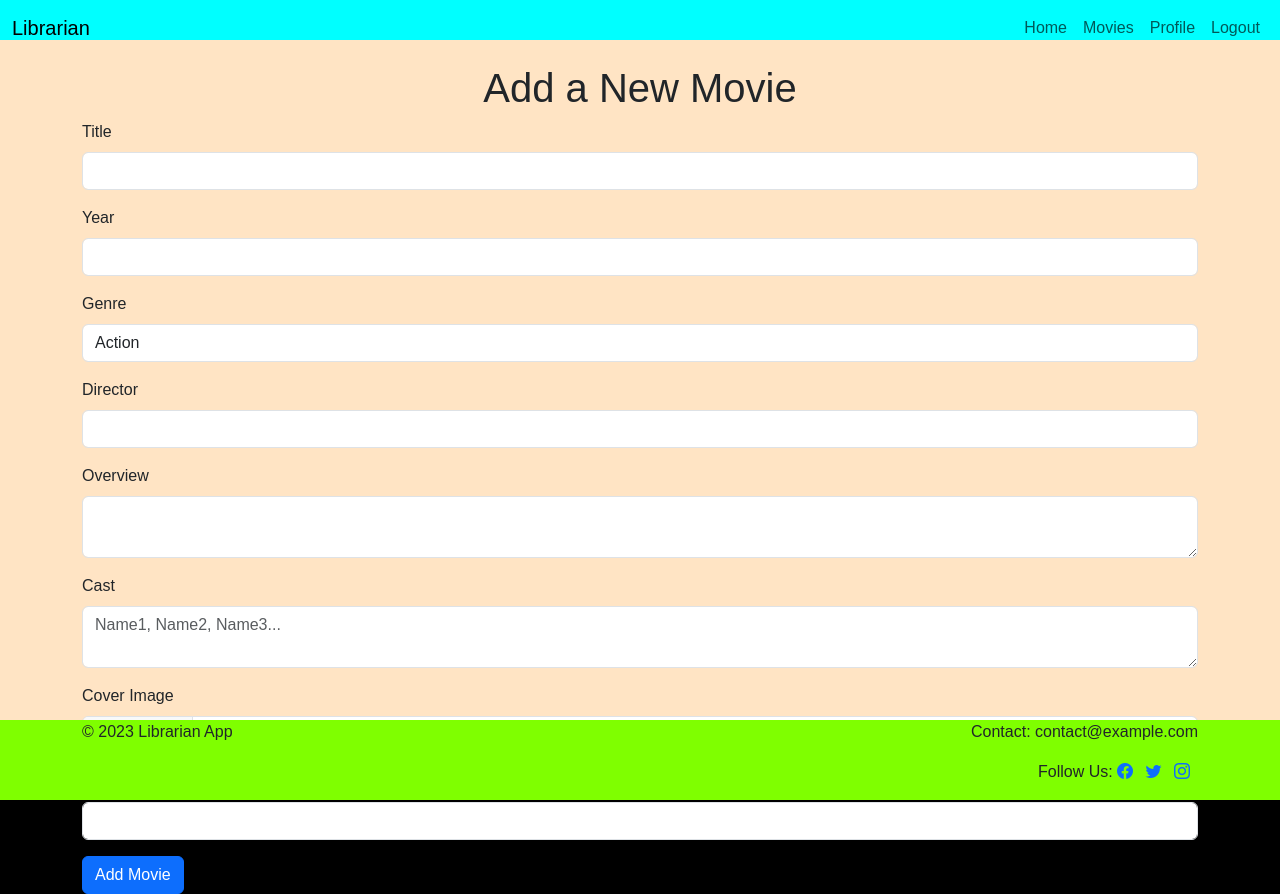
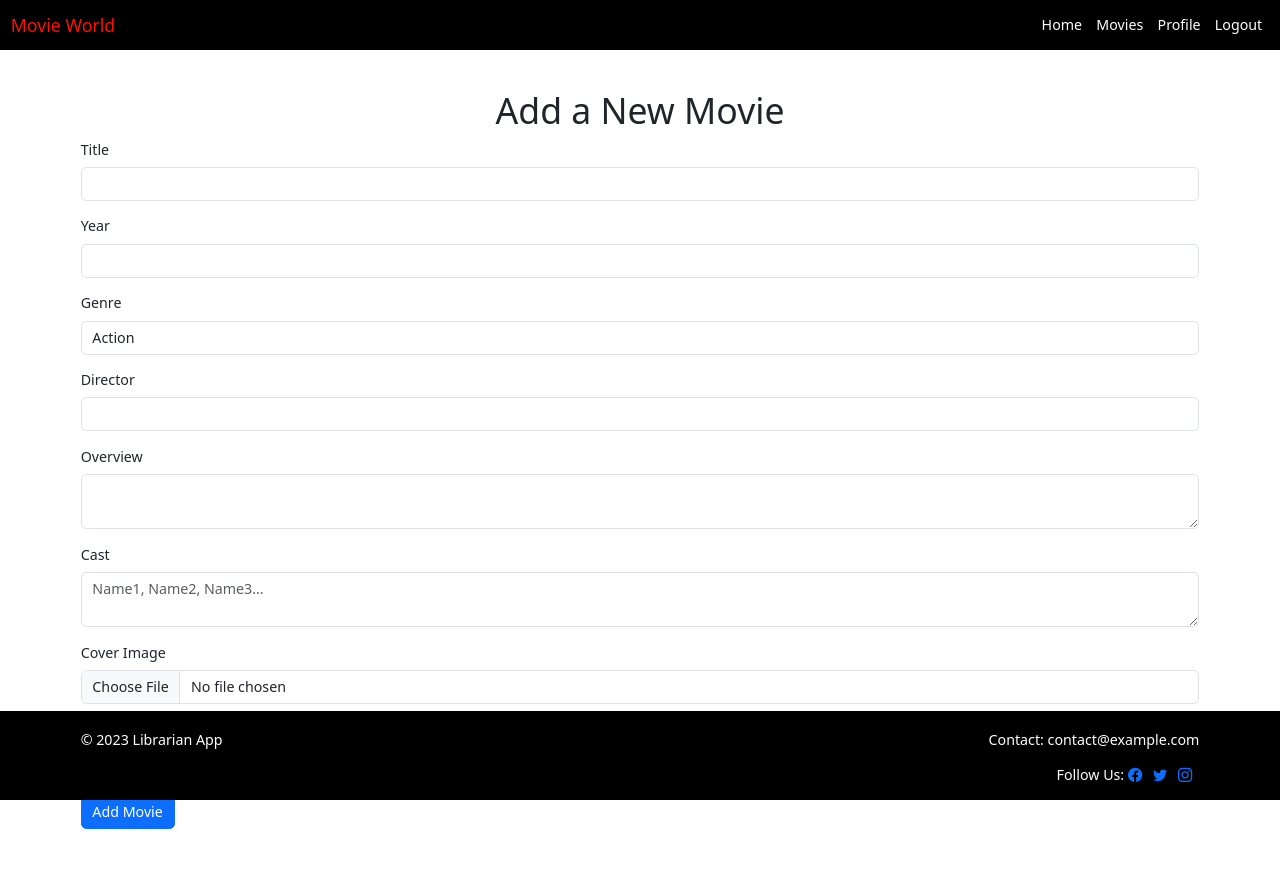
Before and after one commit to Pedrolivares1980/Movies, a Flask app: page /add_movie in a window 1280 px wide. After the commit the page ends 829 px from the top, so only its background shows below. Run offline with Flask 3, Linux system fonts and the light colour scheme; a user stored in the database is signed in; some libraries are stand-ins or nearby versions.

Commit message:
adding styles

```diff
--- a/static/css/styles.css
+++ b/static/css/styles.css
@@ -1,109 +1,91 @@
-*{
+/* Import Google fonts */
+@import url("https://fonts.googleapis.com/css2?family=Montserrat:wght@500;600&family=Poppins:wght@400;500&display=swap");
+
+/* Reset styles */
+* {
   margin: 0;
   padding: 0;
   box-sizing: border-box;
-  font-family: sans-serif;
 }
 
-html{
-  background-color: black;
+/* Custom CSS variables */
+:root {
+  --primary-color: #FF1000;
+  --secondary-color: #FF1301;
+  --bg-color: #000000;
+  --bg-second-color: #090909;
+  --text-color: #FEFEFF;
 }
 
-body{
-  width: 100%;
-  min-height: 100%;
+/* General styles for the body */
+html,
+body {
+  scroll-behavior: smooth;
+  font-family: "Montserrat", "Poppins", sans-serif;
+  font-size: 0.89rem;
+  line-height: 1.6;
+  background-color: var(--bg-color);
+  color: var(--text-color);
   display: flex;
   flex-direction: column;
+  min-height: 100vh;
 }
 
-header{
-  width: 100%;
-  height: 5vh;
-  background-color: aqua;
+/* Scroll bar */
+
+::-webkit-scrollbar {
+  width: 0.8rem;
+  border-radius: 0.5rem;
+  background-color: var(--primary-color);
+}
+
+::-webkit-scrollbar-thumb {
+  border-radius: 0.5rem;
+  background-color: var(--bg-second-color);
+}
+
+::-webkit-scrollbar-thumb:hover {
+  background-color: var(--bg-color);
+}
+
+/* Styles for images */
+img {
+  max-width: 100%;
+  height: auto;
+  display: block;
+}
+
+.custom-navbar{
+  background-color: var(--bg-color);
+}
+
+.custom-navbar .navbar-links{
+  color: var(--text-color);
+}
+
+.custom-navbar .logo {
+  color: var(--primary-color);
+}
+
+.custom-navbar .navbar-links:hover{
+  color: var(--primary-color);
+}
+
+.custom-navbar .logo:hover {
+  color: var(--text-color);
 }
 
 main{
-  width: 100%;
-  height: 85vh;
-  background-color: bisque;
+  flex-grow: 1;
+  padding: 1.25rem;
 }
 
 footer{
-  width: 100%;
-  height: 10vh;
-  background-color: chartreuse;
+  position: fixed;
+  bottom: 0px;
+  left: 0px;
+  right: 0px;
+  background-color: var(--bg-color);
+  color: var(--text-color);
+  padding-top: 1.25rem;
 }
-
-
-
-/* BOOKS */
-
-/* .card{
-  position: relative;
-  width: 300px;
-  height: 450px;
-  background-color: bisque;
-}
-
-.card .face{
-  position: absolute;
-  width: 100%;
-  height: 100%;
-  backface-visibility: hidden;
-  border-radius: 10px;
-  overflow: hidden;
-  transition: .5s;
-}
-
-.card .front{
-  transform: perspective(600px) rotateY(0deg);
-  box-shadow: 0 5px 10px #000;
-}
-
-.card .front img{
-  position: absolute;
-  width: 100%;
-  height: 100%;
-  object-fit: cover;
-}
-
-.front .card_title{
-  position: absolute;
-  top: 0;
-  width: 100%;
-  height: 45px;
-  line-height: 45px;
-  color: #fff;
-  background: rgba(0,0,0,.4);
-  text-align: center;
-}
-
-.card .back{
-  transform: perspective(600px) rotateY(180deg);
-  background: rgb(3,35,54);
-  padding: 15px;
-  color: #f3f3f3;
-  display: flex;
-  flex-direction: column;
-  justify-content: space-between;
-  text-align: center;
-  box-shadow: 0 5px 10px #000;
-}
-
-.back .card_title{
-  font-size: 2em;font-size: 30px;
-  margin-top: 20px;
-  letter-spacing: 2px;
-}
-
-.card .back p{
-  letter-spacing: 1px;
-}
-
-.card:hover .front{
-  transform: perspective(600px) rotateY(180deg);
-}
-
-.card:hover .back{
-  transform: perspective(600px) rotateY(360deg);
-} */
--- a/templates/base.html
+++ b/templates/base.html
@@ -8,15 +8,15 @@
     <!--  Bootstrap 5 -->
     <link href="https://cdn.jsdelivr.net/npm/bootstrap@5.3.2/dist/css/bootstrap.min.css" rel="stylesheet" integrity="sha384-T3c6CoIi6uLrA9TneNEoa7RxnatzjcDSCmG1MXxSR1GAsXEV/Dwwykc2MPK8M2HN" crossorigin="anonymous">
     <link rel="stylesheet" href="https://cdn.jsdelivr.net/npm/bootstrap-icons@1.11.1/font/bootstrap-icons.css">
-    <title>{% block title %}Librarian - Movie Catalog{% endblock %}</title>
+    <title>{% block title %}Movie World{% endblock %}</title>
 </head>
 
 <body>
     <header>
         <!-- Navigation bar -->
-        <nav class="navbar navbar-expand-md navbar-light">
+        <nav class="navbar navbar-expand-md custom-navbar ">
             <div class="container-fluid">
-                <a class="navbar-brand" href="{{ url_for('index') }}">Librarian</a>
+                <a class="navbar-brand logo" href="{{ url_for('index') }}">Movie World</a>
                 <button class="navbar-toggler" type="button" data-bs-toggle="collapse" data-bs-target="#navbarNav"
                     aria-controls="navbarNav" aria-expanded="false" aria-label="Toggle navigation">
                     <span class="navbar-toggler-icon"></span>
@@ -24,25 +24,25 @@
                 <div class="collapse navbar-collapse" id="navbarNav">
                     <ul class="navbar-nav ms-auto">
                         <li class="nav-item">
-                            <a class="nav-link" href="{{ url_for('index') }}">Home</a>
+                            <a class="nav-link navbar-links" href="{{ url_for('index') }}">Home</a>
                         </li>
                         <li class="nav-item">
-                            <a class="nav-link" href="{{ url_for('movies') }}">Movies</a>
+                            <a class="nav-link navbar-links" href="{{ url_for('movies') }}">Movies</a>
                         </li>
                         {% if not current_user.is_authenticated %}
                         <li class="nav-item">
-                            <a class="nav-link" href="{{ url_for('register') }}">Register</a>
+                            <a class="nav-link navbar-links" href="{{ url_for('register') }}">Register</a>
                         </li>
                         <li class="nav-item">
-                            <a class="nav-link" href="{{ url_for('login') }}">Login</a>
+                            <a class="nav-link navbar-links" href="{{ url_for('login') }}">Login</a>
                         </li>
                         {% endif %}
                         {% if current_user.is_authenticated %}
                         <li class="nav-item">
-                            <a class="nav-link" href="{{ url_for('profile') }}">Profile</a>
+                            <a class="nav-link navbar-links" href="{{ url_for('profile') }}">Profile</a>
                         </li>
                         <li class="nav-item">
-                            <a class="nav-link" href="{{ url_for('logout') }}">Logout</a>
+                            <a class="nav-link navbar-links" href="{{ url_for('logout') }}">Logout</a>
                         </li>
                         {% endif %}
                     </ul>
@@ -58,13 +58,11 @@
             {% for category, message in messages %}
             <div class="alert alert-{{ category }} alert-dismissible fade show text-center" role="alert">
                 {{ message }}
-                <!-- <button type="button" class="btn-close" data-bs-dismiss="alert" aria-label="Close"></button> -->
             </div>
             {% endfor %}
         </div>
         {% endif %}
         {% endwith %}
-        <!-- Content block to be overridden by child templates -->
         {% block content %}
         {% endblock %}
     </main>
@@ -86,7 +84,7 @@
         </div>
     </footer>
 
-    <!-- Bootstrap Bundle with Popper -->
+
     <script src="https://cdn.jsdelivr.net/npm/bootstrap@5.3.2/dist/js/bootstrap.bundle.min.js" integrity="sha384-C6RzsynM9kWDrMNeT87bh95OGNyZPhcTNXj1NW7RuBCsyN/o0jlpcV8Qyq46cDfL" crossorigin="anonymous"></script>
     <!-- Script to auto-dismiss flash messages -->
     <script src="{{ url_for('static', filename='js/flash-messages.js') }}"></script>
```
